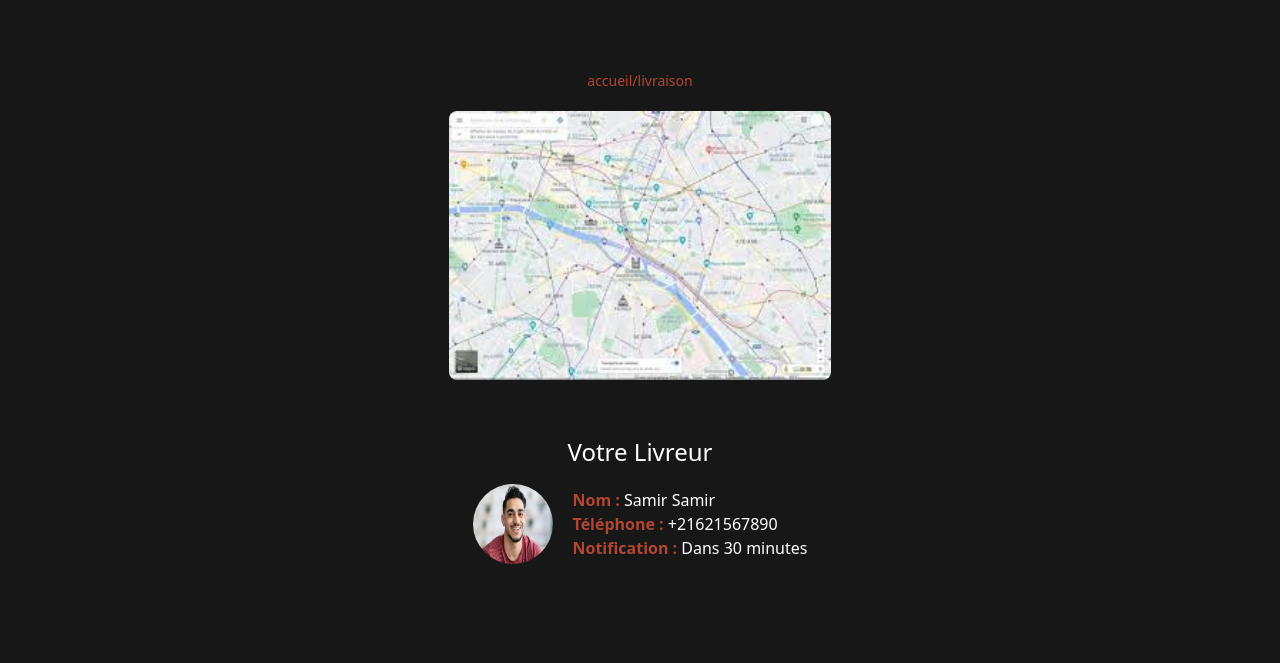
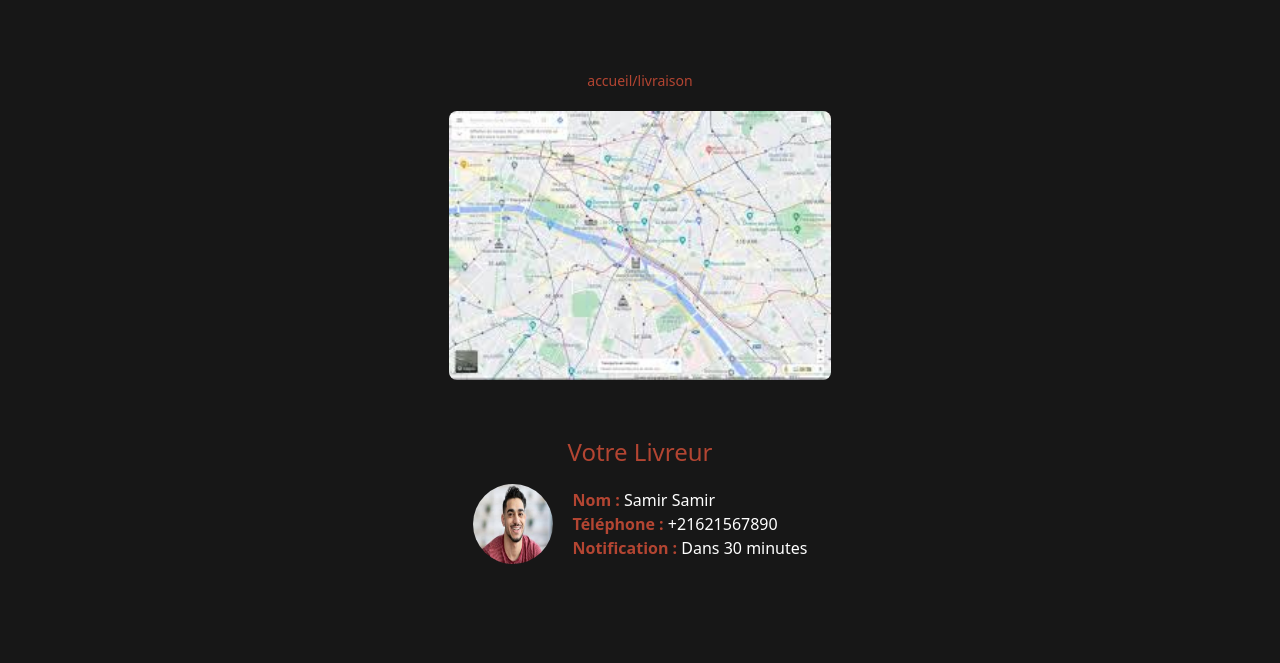
Before and after one commit to Nouunouu/IntegrationAvecTailwind, a website: page public/livraison.html in a window 1280 px wide. Shown: the part 82-745 px from the top of the page. Drawn offline with nearby package versions, Linux system fonts and the light colour scheme.

Commit message:
Changem/radicalllllpp

```diff
--- a/public/livraison.html
+++ b/public/livraison.html
@@ -22,7 +22,7 @@
                 <img src="./images/map.jpg" alt="Carte de livraison" class="w-full max-w-lg rounded-lg">
             </div>
             <div class="bg-back-900 p-6 rounded-lg max-w-lg mx-auto">
-                <h2 class="text-2xl mb-4">Votre Livreur</h2>
+                <h2 class="text-2xl mb-4 text-primary-color">Votre Livreur</h2>
                 <div class="flex items-center gap-5">
                     <img src="./images/Livreur.jpg" alt="Photo du livreur" class="w-20 h-20 rounded-full">
                     <div class="text-left">
```
Also changed, not shown: public/ListProduits.html (+0 -1 lines), public/produitDetails.html (+1 -1 lines).
